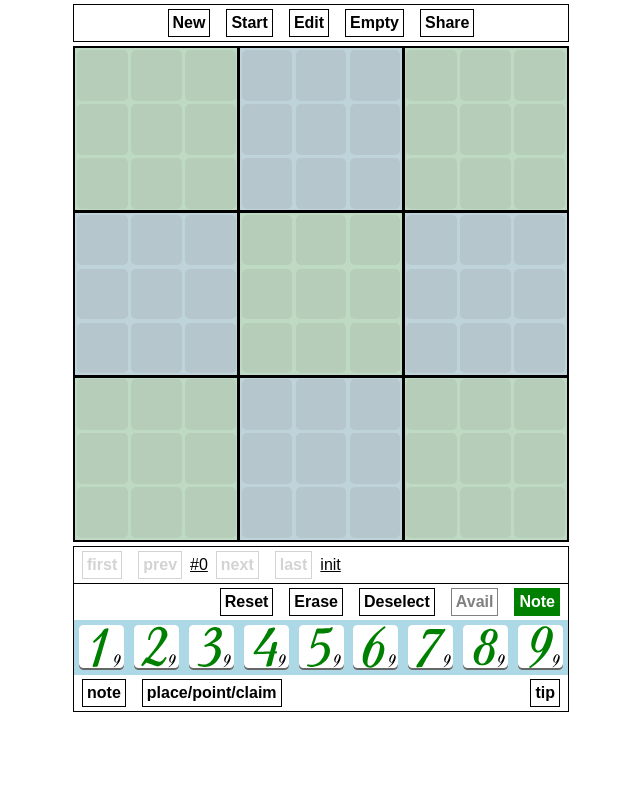
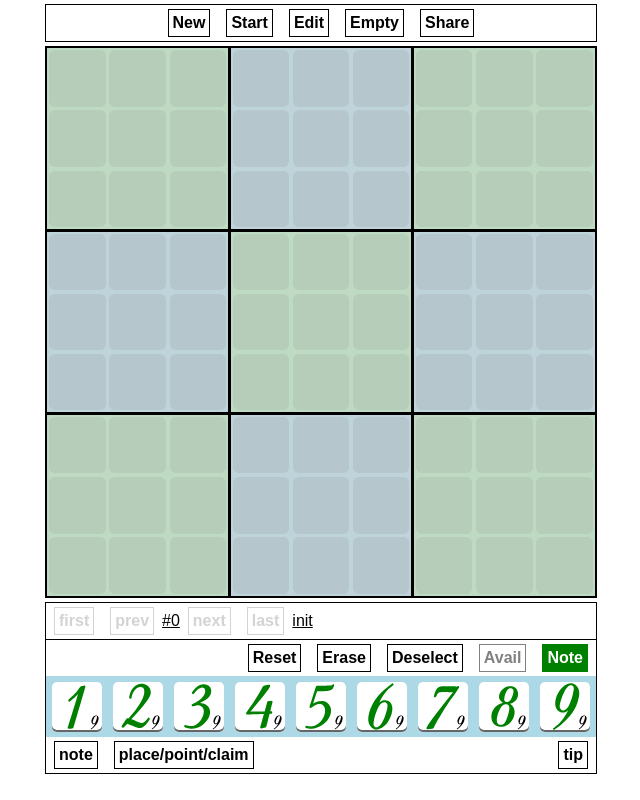
Before and after one commit to webee/sudoku-tool, a React (Create React App) app: page / in a window 1280 px wide. Shown: the whole page, without its empty margins (319-959 px from the left). Built offline with nearby package versions, Linux system fonts and the light colour scheme; the HTML template or start-up script is replaced by a standard one.

Commit message:
change style

```diff
--- a/src/containers/Sudodu/Sudoku.module.scss
+++ b/src/containers/Sudodu/Sudoku.module.scss
@@ -11,6 +11,6 @@
   justify-content: flex-start;
 
   @media (min-height: 640px) and (min-width: 640px) {
-    width: 63vmin;
+    width: 70vmin;
   }
 }
```
